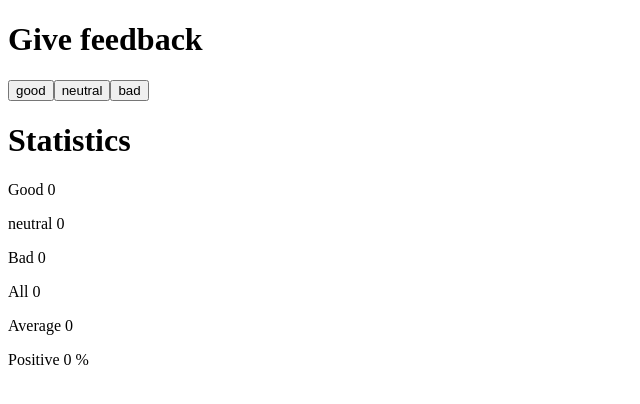
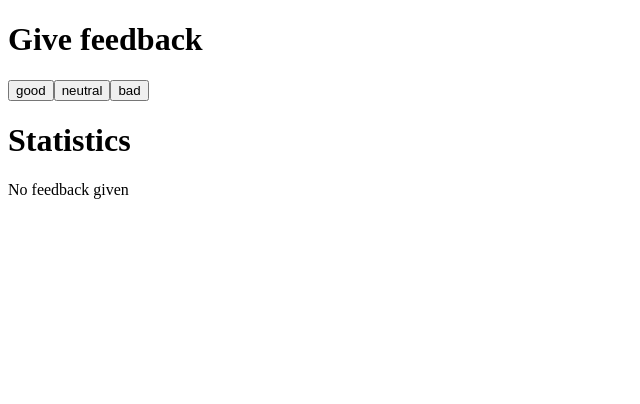
Before and after one commit to Jean198/fullstackOpenCourse2023, a React (Create React App) app in the folder part1/unicafe/: page / in a window 1280 px wide. Shown: the top 404 px of the page, without its empty margins (0-640 px from the left). Built offline with nearby package versions, Linux system fonts and the light colour scheme.

Commit message:
unicafe step4

```diff
--- a/part1/unicafe/src/App.js
+++ b/part1/unicafe/src/App.js
@@ -14,6 +14,15 @@ const App = () => {
   return (
     <div>
       <h1>Give feedback</h1>
+      <div>
+        <button onClick={() => setGood(good + 1)}>good</button>
+        <button onClick={() => setNeutral(neutral + 1)}>neutral</button>
+        <button onClick={() => setBad(bad + 1)}>bad</button>
+      </div>
+      <div>
+        <h1>Statistics</h1>
+      </div>
+      {total > 0 ? (
         <Statistics
           bad={bad}
           good={good}
@@ -21,10 +30,10 @@ const App = () => {
           total={total}
           average={average}
           positive={positive}
-        setBad={setBad}
-        setGood={setGood}
-        setNeutral={setNeutral}
         />
+      ) : (
+        <p>No feedback given</p>
+      )}
     </div>
   );
 };
@@ -44,15 +53,6 @@ const Statistics = ({
 }) => {
   return (
     <>
-      <div>
-        <button onClick={() => setGood(good + 1)}>good</button>
-        <button onClick={() => setNeutral(neutral + 1)}>neutral</button>
-        <button onClick={() => setBad(bad + 1)}>bad</button>
-      </div>
-
-      <div>
-        <h1>Statistics</h1>
-      </div>
       <p>Good {good}</p>
       <p>neutral {neutral}</p>
       <p>Bad {bad}</p>
```
Lines whose indentation alone changed are shown as unchanged.
